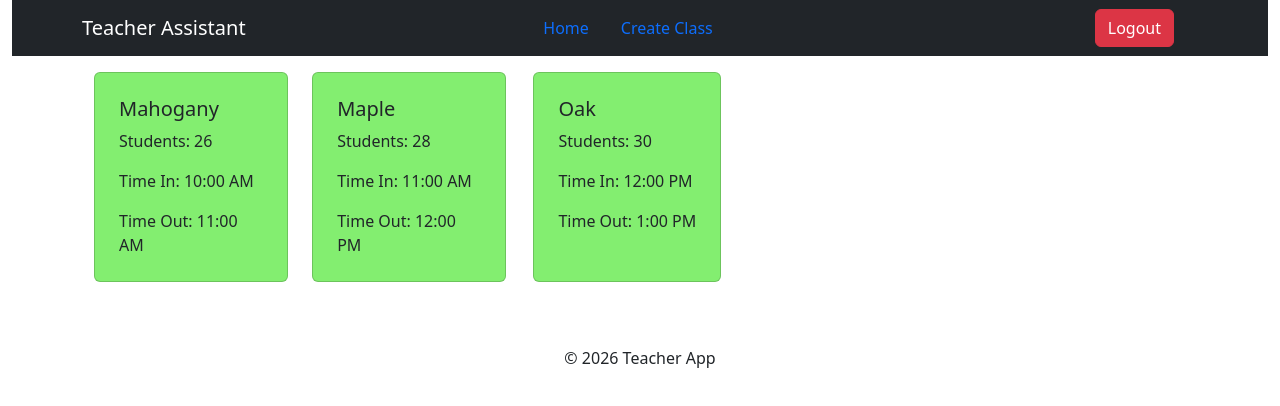
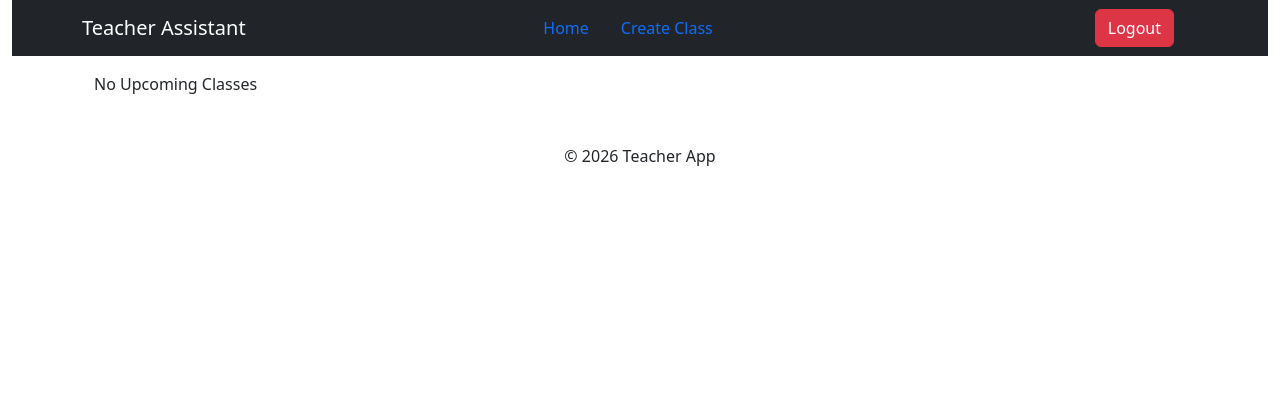
Before and after one commit to cpepulutanruzel-crypto/teacher-s-assistant-app, a React (Vite) app: page /home in a window 1280 px wide. Shown: the top 406 px of the page. Built offline with nearby package versions, Linux system fonts and the light colour scheme; sample sign-in values are in the browser's storage.

Commit message:
[DASHOARD] - ... - Create Class (50%)

```diff
--- a/src/components/upcommingClass.jsx
+++ b/src/components/upcommingClass.jsx
@@ -1,52 +1,29 @@
+import { getSections } from "../utils/sectionStorage";
 
+const sectionList = () => {
+  const sections = getSections();
 
+  if (sections.length === 0) {
+    return <p>No Upcoming Classes</p>;
+  }
 
+  return (
+    <div className="d-flex flex-wrap gap-3 mt-3">
+      {sections.map((section) => (
+        <div key={section.id}>
+          <div className="card" id="upcomming-class-card">
+            <div className="card-body">
+              <h5 className="card-title">{section.sectionName}</h5>
 
-const UpcommingClasses = () => {
-  const studentClass = [
-    {
-      section: "Mahogany",
-      students: 26,
-      timeIn: "10:00 AM",
-      timeOut: "11:00 AM",
-    },
-    {
-      section: "Maple",
-      students: 28,
-      timeIn: "11:00 AM",
-      timeOut: "12:00 PM",
-    },
-    {
-      section: "Oak",
-      students: 30,
-      timeIn: "12:00 PM",
-      timeOut: "1:00 PM",
-    },
-  ];
+              <p className="card-text">Time In: {section.sectionTimeIn}</p>
 
-  if (Object.keys(studentClass).length === 0) {
-    return <p>No Upcomming Classes</p>;
-  } else {
-    return (
-      <div className="d-flex flex-row mb-3 mt-3">
-        <div className="row">
-          {studentClass.map((sections) => (
-            <div className="col-md-4 mb-3" key={sections.section}>
-              <div className="card p-2 " id="upcomming-class-card">
-                <div className="card-body">
-                  <h5 className="card-title">{sections.section}</h5>
-                  <p className="card-text">Students: {sections.students}</p>
-                  <p className="card-text">Time In: {sections.timeIn}</p>
-                  <p className="card-text">Time Out: {sections.timeOut}</p>
-                </div>
-              </div>
+              <p className="card-text">Time Out: {section.sectionTimeOut}</p>
             </div>
-          ))}
+          </div>
         </div>
-      </div>
-    );
-  }
+      ))}
+    </div>
+  );
 };
 
-
-export default UpcommingClasses;
+export default sectionList;
--- a/src/index.css
+++ b/src/index.css
@@ -7,7 +7,7 @@
 }
 
 #upcomming-class-card {
-  width: 100%;
+
   max-width: fit-content;
   height: 210px;
   margin: 0 auto;
--- a/src/pages/createClass.jsx
+++ b/src/pages/createClass.jsx
@@ -1,50 +1,69 @@
 import { useState } from "react";
+import { saveSections } from "../utils/sectionStorage";
 
 function CreateClass() {
-  const [className, setClassName] = useState("");
-  const [classTimein, setClassTime] = useState("");
-  const [classTimeOut, setClassTimeOut] = useState("");
+  const [section, setSection] = useState({
+    sectionName: "",
+    sectionTimeIn: "",
+    sectionTimeOut: "",
+  });
 
   const handleSubmit = (e) => {
     e.preventDefault();
-    console.log("Class Name:", className);
-    console.log("Class Time In:", classTimein);
-    console.log("Class Time Out:", classTimeOut);
+    const sections = saveSections(section);
+    console.log(sections);
+    alert("Class saved successfully!");
+    console.log("Class saved successfully!");
+
+    setSection({
+      sectionName: "",
+      sectionTimeIn: "",
+      sectionTimeOut: "",
+    });
   };
+
+  function handleChange(e) {
+    setSection({
+      ...section,
+      [e.target.name]: e.target.value,
+    });
+  }
 
   return (
     <div className="card p-3 mt-3">
       <div className="card-body">
-        <h1 >Create Class</h1>
+        <h1>Create Class</h1>
         <form onSubmit={handleSubmit}>
           <div className="mb-3">
-
-            <div className ="mb-2">
-                <label className="form-label">Class Name</label>
+            <div className="mb-2">
+              <label className="form-label">Class Name</label>
             </div>
             <input
               type="text"
               className="form-control"
-              value={className}
-              onChange={(e) => setClassName(e.target.value)}
+              name="sectionName"
+              value={section.sectionName}
+              onChange={handleChange}
             />
           </div>
           <div className="mb-3">
             <label className="form-label">Class Time In</label>
             <input
               type="time"
+              name="sectionTimeIn"
               className="form-control"
-              value={classTimein}
-              onChange={(e) => setClassTime(e.target.value)}
+              value={section.sectionTimeIn}
+              onChange={handleChange}
             />
           </div>
           <div className="mb-3">
             <label className="form-label">Class Time Out</label>
             <input
               type="time"
+              name="sectionTimeOut"
               className="form-control"
-              value={classTimeOut}
-              onChange={(e) => setClassTimeOut(e.target.value)}
+              value={section.sectionTimeOut}
+              onChange={handleChange}
             />
           </div>
           <button type="submit" className="btn btn-primary">
--- a/src/pages/loginForm.jsx
+++ b/src/pages/loginForm.jsx
@@ -58,7 +58,7 @@ function LoginForm() {
         // alert("Login Successful!");
         console.log(response)
         login(response.token);
-        navigate("/dashboard");
+        navigate("/home");
       } else {
         alert("Invalid username or password.");
       }
--- /dev/null
+++ b/src/utils/sectionStorage.jsx
@@ -0,0 +1,19 @@
+const KEY = "sections";
+
+export const getSections = () => {
+  const sections = localStorage.getItem(KEY);
+  return sections ? JSON.parse(sections) : [];
+};
+
+export const saveSections = (section) => {
+  const sections = getSections();
+  sections.push({ id: Date.now(), ...section });
+  localStorage.setItem(KEY, JSON.stringify(sections));
+  return sections;
+};
+
+export const removeSection = (id) => {
+  const sections = getSections();
+  const updatedSections = sections.filter((section) => section.id !== id);
+  localStorage.setItem(KEY, JSON.stringify(updatedSections));
+};
```
